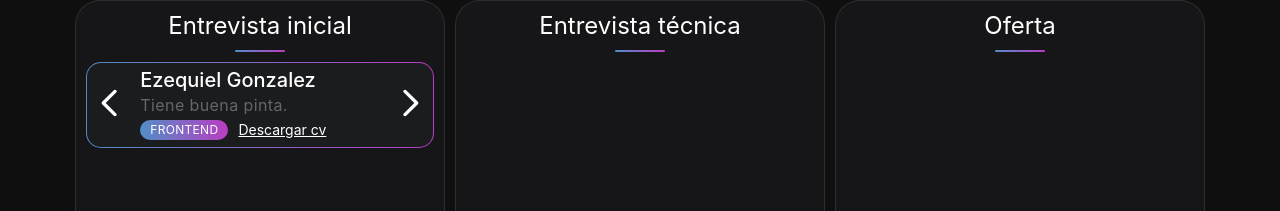
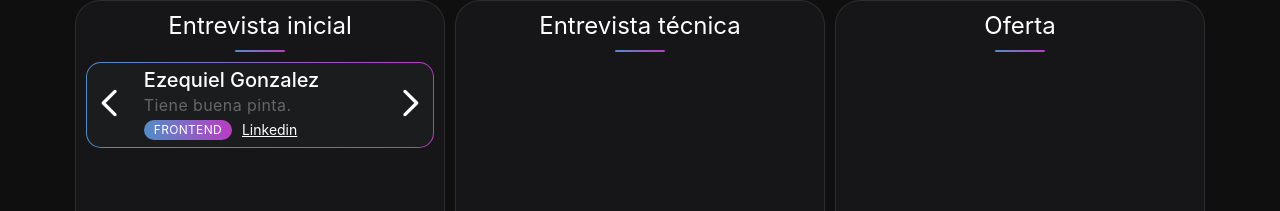
Before and after one commit to ezegonzalez912/challenge-softvision, a React (Create React App) app: page / in a window 1280 px wide. Shown: the part 105-316 px from the top of the page. Built offline with nearby package versions, Linux system fonts and the light colour scheme.

Commit message:
replace cv for linkedin

```diff
--- a/src/Modal/ModalAddUser.tsx
+++ b/src/Modal/ModalAddUser.tsx
@@ -18,7 +18,7 @@ export const ModalAddUser: React.FC <Props> = ({isChangeModal}) => {
         name: "",
         description: "",
         position: "",
-        cv: ""
+        linkedin: ""
     });
 
     useEffect(() => {
@@ -26,12 +26,12 @@ export const ModalAddUser: React.FC <Props> = ({isChangeModal}) => {
             name: userEditState?.name || "",
             description: userEditState?.description || "",
             position: userEditState?.position || "",
-            cv: userEditState?.cv || ""
+            linkedin: userEditState?.linkedin || ""
         })
         // eslint-disable-next-line react-hooks/exhaustive-deps
     }, [editUser])
 
-    const {name, description, position, cv} = form;
+    const {name, description, position, linkedin} = form;
 
     const handleCancelModal = () => {
         isChangeModal()
@@ -42,9 +42,9 @@ export const ModalAddUser: React.FC <Props> = ({isChangeModal}) => {
         e.preventDefault();
         if(name.length > 6 && position.length > 6 && description.length > 6 && name.length < 17 && position.length < 17 && description.length < 15){
             if(userEditState){
-                editUser(name, description, position.toUpperCase(), userEditState?.id, cv)
+                editUser(name, description, position.toUpperCase(), userEditState?.id, linkedin)
             }else{
-                addUser(name, description, position.toUpperCase(), cv)
+                addUser(name, description, position.toUpperCase(), linkedin)
             }
             handleCancelModal()
             setUserEditState(undefined)
@@ -62,7 +62,7 @@ export const ModalAddUser: React.FC <Props> = ({isChangeModal}) => {
                 <input name="name" placeholder="Nombre" value={name} onChange={handleChange}/>
                 <input name="description" placeholder="Descripción" value={description} onChange={handleChange}/>
                 <input name="position" placeholder="Posición" value={position} onChange={handleChange}/>
-                <input name="cv" placeholder="Enlace de cv" value={cv} onChange={handleChange}/>
+                <input name="linkedin" placeholder="Enlace de linkedin" value={linkedin} onChange={handleChange}/>
                 <button className="btn">{userEditState ? "Guardar" : "Añadir"}</button>
             </form>
             <button className="modal-btn-cancel" onClick={handleCancelModal}>Cancelar</button>
--- a/src/components/UserCard.tsx
+++ b/src/components/UserCard.tsx
@@ -32,7 +32,7 @@ export const UserCard: React.FC<Props> = ({ user }) => {
                 <div className="user__more">
                     <p className="user__more__position">{user.position}</p>
                     {
-                        (user.cv && user.cv?.length > 1) && <a className="user__more__cv" href={user.cv} target="_blank">Descargar cv</a>
+                        (user.linkedin && user.linkedin?.length > 1) && <a className="user__more__cv" href={user.linkedin} target="_blank" rel="noreferrer">Linkedin</a>
                     }
                 </div>
             </div>
--- a/src/context/usersContext.tsx
+++ b/src/context/usersContext.tsx
@@ -10,8 +10,8 @@ type context = {
     users: User[];
     nextUserState: (id: number) => void;
     prevUserState: (id: number) => void;
-    addUser: (name: string, description: string, position: string, cv: string) => void;
-    editUser: (name: string, description: string, position: string, id: number, cv: string) => void;
+    addUser: (name: string, description: string, position: string, linkedin: string) => void;
+    editUser: (name: string, description: string, position: string, id: number, linkedin: string) => void;
     removeUser: (id: number) => void;
     userEditState: User | undefined;
     setUserEditState: any;
@@ -24,7 +24,7 @@ const initState = [
         description: "Tiene buena pinta.",
         position: "FRONTEND",
         state: "interviewsInitial",
-        cv: "https://drive.google.com/file/d/1XL0G_11aQ71LQwiAZGUH0cFHXLNik5_4/view?usp=sharing"
+        linkedin: "https://drive.google.com/file/d/1XL0G_11aQ71LQwiAZGUH0cFHXLNik5_4/view?usp=sharing"
     }
 ]
 
@@ -45,20 +45,20 @@ export const UsersProvider = ({children}:props) => {
         localStorage.setItem("challenge-softvision-users-121214", JSON.stringify({users}))
     }, [users])
 
-    const addUser = (name: string, description: string, position: string, cv: string) => {
+    const addUser = (name: string, description: string, position: string, linkedin: string) => {
         const newUser = {
             id: new Date().valueOf(),
             name,
             description,
             position,
             state: "interviewsInitial",
-            cv
+            linkedin
         }
         setUsers([...users, newUser])
     }
 
-    const editUser = (name: string, description: string, position: string, id: number, cv: string) => {
-        const newUsers = users.map( user => user.id === id ? {...user, name, description, position, cv} : user)
+    const editUser = (name: string, description: string, position: string, id: number, linkedin: string) => {
+        const newUsers = users.map( user => user.id === id ? {...user, name, description, position, linkedin} : user)
         setUsers(newUsers)
     }
 
--- a/src/interfaces/interfaces.tsx
+++ b/src/interfaces/interfaces.tsx
@@ -4,5 +4,5 @@ export interface User {
     description: string,
     position: string,
     state: string,
-    cv: string
+    linkedin: string
 }
```
